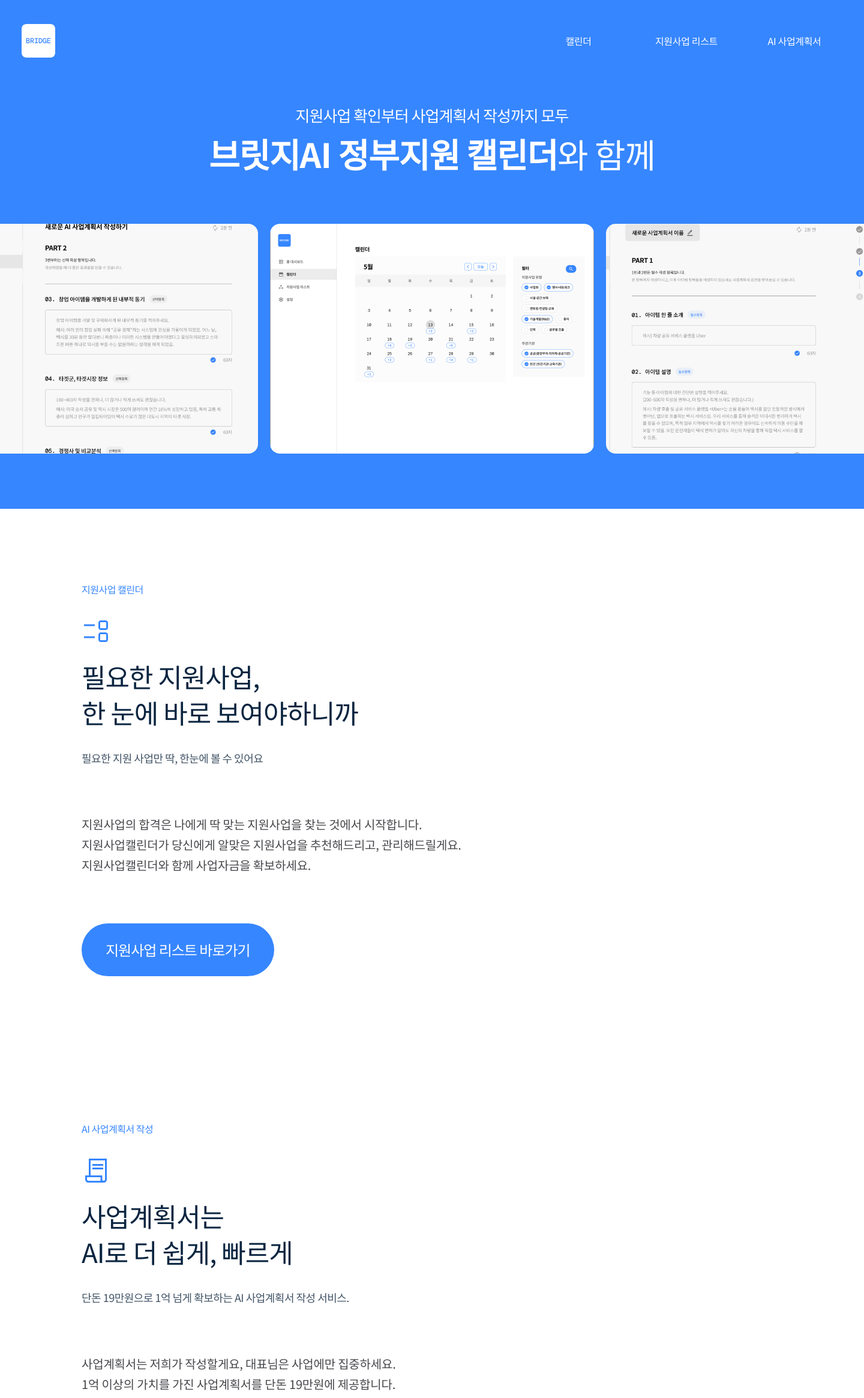
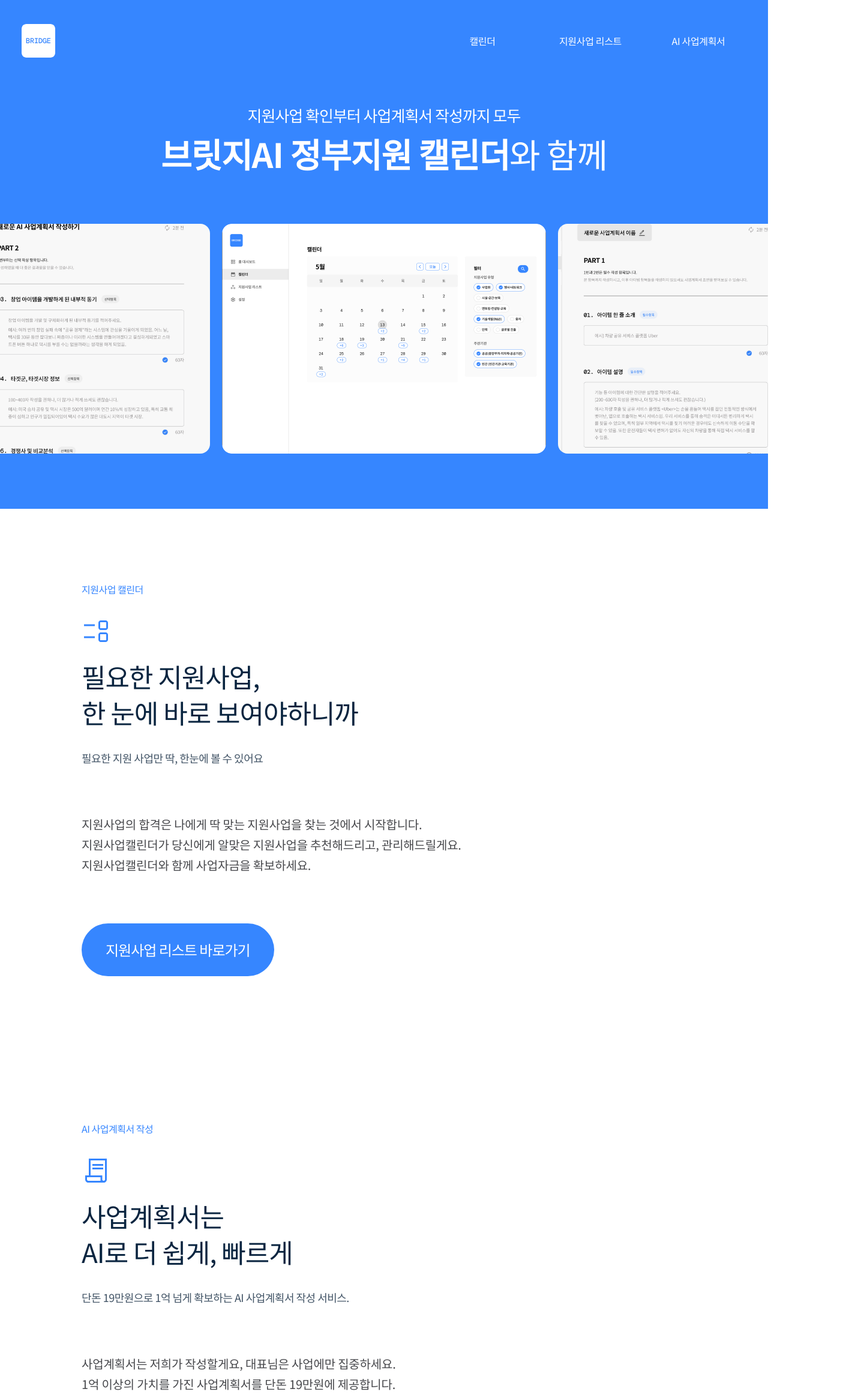
Before and after one commit to naya-h2/Bridge, a React (Create React App) app: page / in a window 1280 px wide. Shown: the top 2330 px of the page at 60% size, 1440 px wide, since content can reach past the window. Built offline with nearby package versions, Linux system fonts and the light colour scheme.

Commit message:
💄 design: min-width 설정

```diff
--- a/src/components/home/Content.jsx
+++ b/src/components/home/Content.jsx
@@ -42,7 +42,8 @@
 export default Content;
 
 const Container = styled.div`
-  width: 1440px;
+  min-width: 1024px;
+  max-width: 1440px;
   padding: 120px 136px;
   margin: 0 auto;
 `;
--- a/src/components/home/Footer.jsx
+++ b/src/components/home/Footer.jsx
@@ -15,7 +15,8 @@
 export default Footer;
 
 const Container = styled.div`
-  width: 1440px;
+  min-width: 1024px;
+  max-width: 1440px;
   padding: 88px 136px;
   margin: 0 auto;
 
--- a/src/components/home/Head.jsx
+++ b/src/components/home/Head.jsx
@@ -49,7 +49,8 @@
 
 const Container = styled.div`
   height: 848px;
-  width: 1440px;
+  min-width: 1024px;
+  max-width: 1440px;
   margin: 0 auto;
   background-color: #3686ff;
 `;
```
